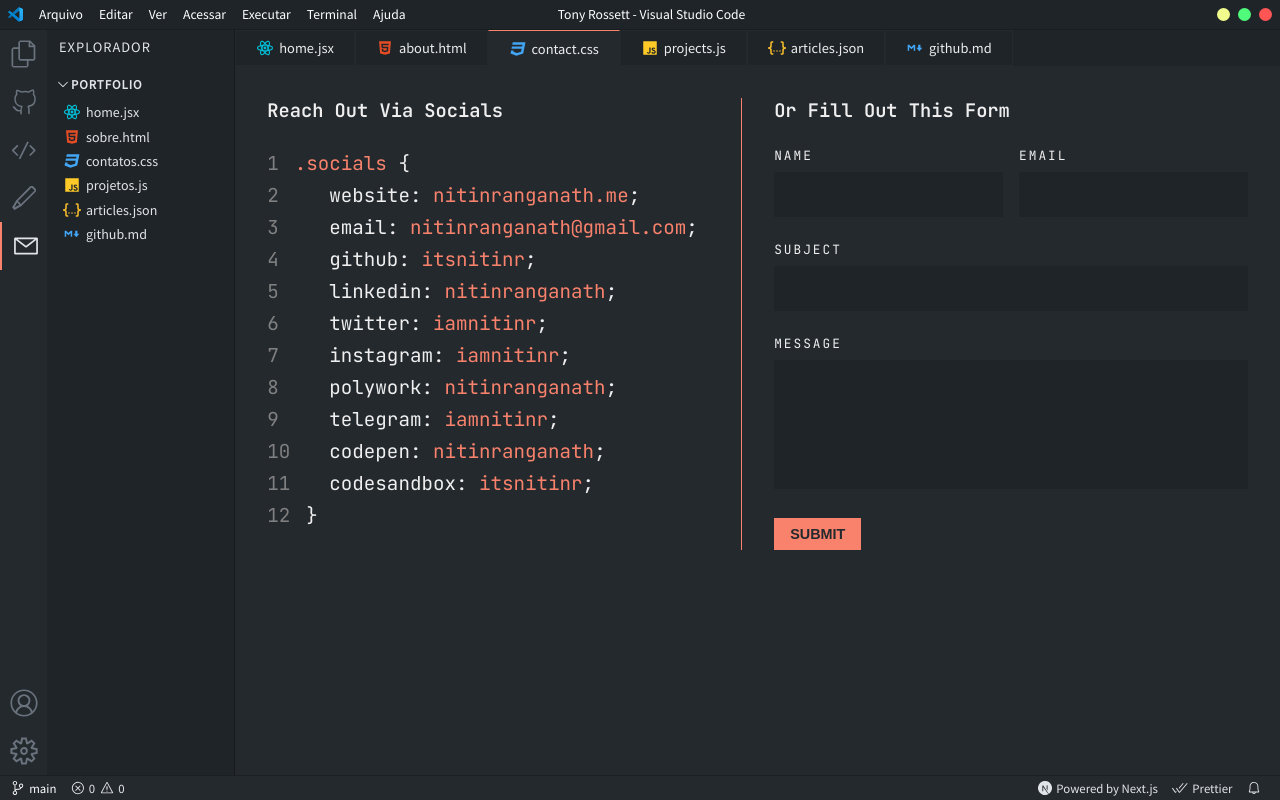
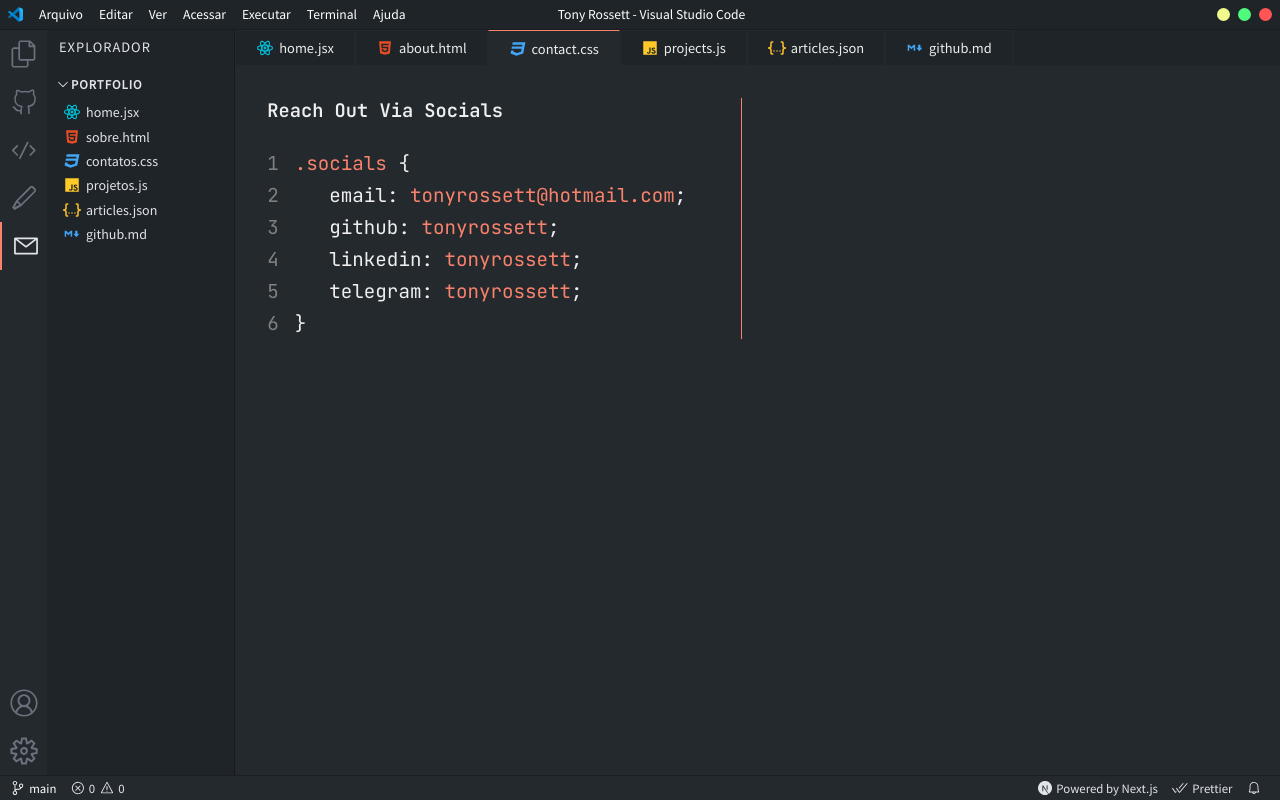
Before and after one commit to tonyrossett/apresentacao, a Next.js app: page /contact in a window 1280 px wide. Built offline with nearby package versions, Linux system fonts and the light colour scheme.

Commit message:
Corrections made on contacts page

```diff
--- a/components/ContactCode.jsx
+++ b/components/ContactCode.jsx
@@ -1,56 +1,46 @@
 import styles from '../styles/ContactCode.module.css';
 
 const contactItems = [
-  {
-    social: 'website',
-    link: 'nitinranganath.me',
-    href: 'https://nitinranganath.me',
-  },
+  // {
+  //   social: 'website',
+  //   link: 'nitinranganath.me',
+  //   href: 'https://nitinranganath.me',
+  // },
   {
     social: 'email',
-    link: 'nitinranganath@gmail.com',
-    href: 'mailto:nitinranganath@gmail.com',
+    link: 'tonyrossett@hotmail.com',
+    href: 'mailto:tonyrossett@hotmail.com',
   },
   {
     social: 'github',
-    link: 'itsnitinr',
-    href: 'https://github.com/itsnitinr',
+    link: 'tonyrossett',
+    href: 'https://github.com/tonyrossett',
   },
   {
     social: 'linkedin',
-    link: 'nitinranganath',
-    href: 'https://www.linkedin.com/in/nitinranganath/',
+    link: 'tonyrossett',
+    href: 'https://www.linkedin.com/in/tonyrossett/',
   },
-  {
-    social: 'twitter',
-    link: 'iamnitinr',
-    href: 'https://www.twitter.com/iamnitinr',
+  // {
+  //   social: 'instagram',
+  //   link: 'iamnitinr',
+  //   href: 'https://www.instagram.com/iamnitinr',
+  // },
+    {
+    social: 'telegram',
+    link: 'tonyrossett',
+    href: 'https://t.me/tonyrossett',
   },
-  {
-    social: 'instagram',
-    link: 'iamnitinr',
-    href: 'https://www.instagram.com/iamnitinr',
-  },
-  {
-    social: 'polywork',
-    link: 'nitinranganath',
-    href: 'https://www.polywork.com/nitinranganath',
-  },
-  {
-    social: 'telegram',
-    link: 'iamnitinr',
-    href: 'https://t.me/iamnitinr',
-  },
-  {
-    social: 'codepen',
-    link: 'nitinranganath',
-    href: 'https://codepen.io/itsnitinr',
-  },
-  {
-    social: 'codesandbox',
-    link: 'itsnitinr',
-    href: 'https://codesandbox.io/u/itsnitinr',
-  },
+  // {
+  //   social: 'codepen',
+  //   link: 'nitinranganath',
+  //   href: 'https://codepen.io/itsnitinr',
+  // },
+  // {
+  //   social: 'codesandbox',
+  //   link: 'itsnitinr',
+  //   href: 'https://codesandbox.io/u/itsnitinr',
+  // },
 ];
 
 const ContactCode = () => {
--- a/pages/contact.jsx
+++ b/pages/contact.jsx
@@ -33,7 +33,7 @@ const ContactPage = () => {
         <ContactCode />
       </div>
       <div>
-        <h3 className={styles.heading}>Or Fill Out This Form</h3>
+        {/* <h3 className={styles.heading}>Or Fill Out This Form</h3>
         <form className={styles.form} onSubmit={submitForm}>
           <div className={styles.flex}>
             <div>
@@ -82,7 +82,7 @@ const ContactPage = () => {
             ></textarea>
           </div>
           <button type="submit">Submit</button>
-        </form>
+        </form> */}
       </div>
     </div>
   );
```
Also changed, not shown: 1 other file (tests, documents, lock files or other folders).
